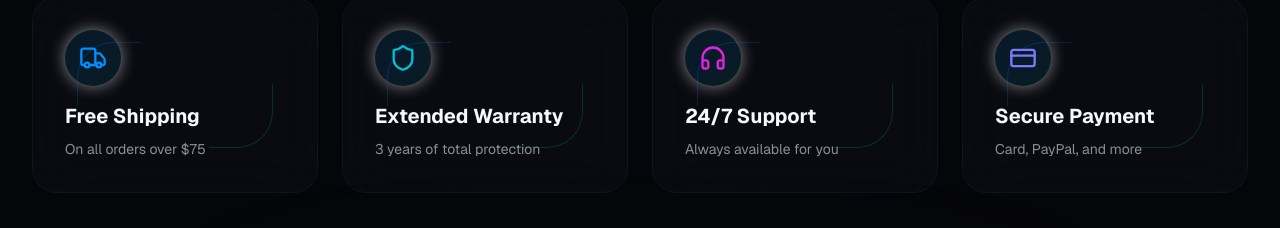
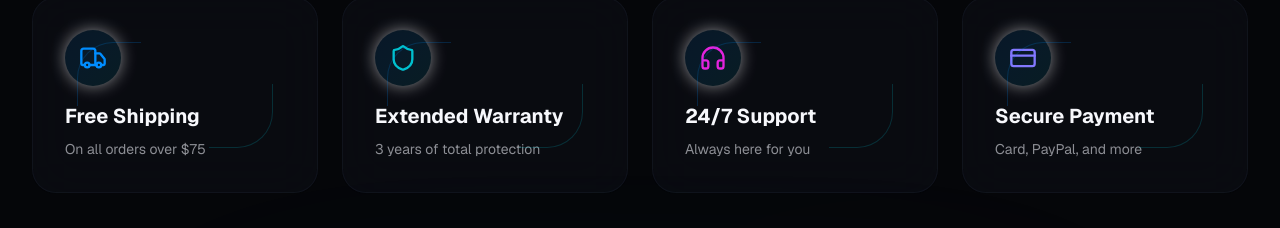
Before and after one commit to r3vskd/TechFlow, a Next.js app: page / in a window 1280 px wide. Shown: the part 2659-2887 px from the top of the page. Built offline with nearby package versions, Linux system fonts and the light colour scheme.

Commit message:
benefits: support

```diff
--- a/components/benefits.tsx
+++ b/components/benefits.tsx
@@ -18,7 +18,7 @@ const benefits = [
   {
     icon: Headphones,
     title: "24/7 Support",
-    description: "Always available for you",
+    description: "Always here for you",
     color: "text-cta",
   },
   {
```
